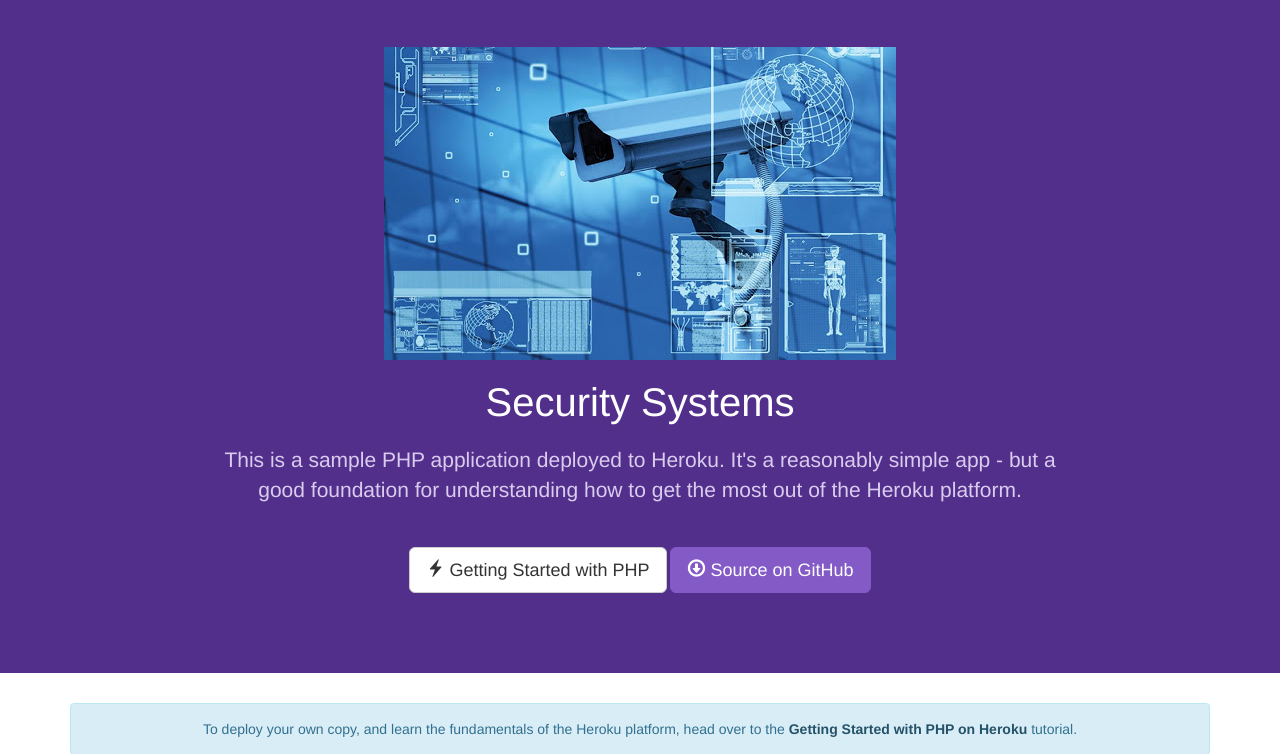
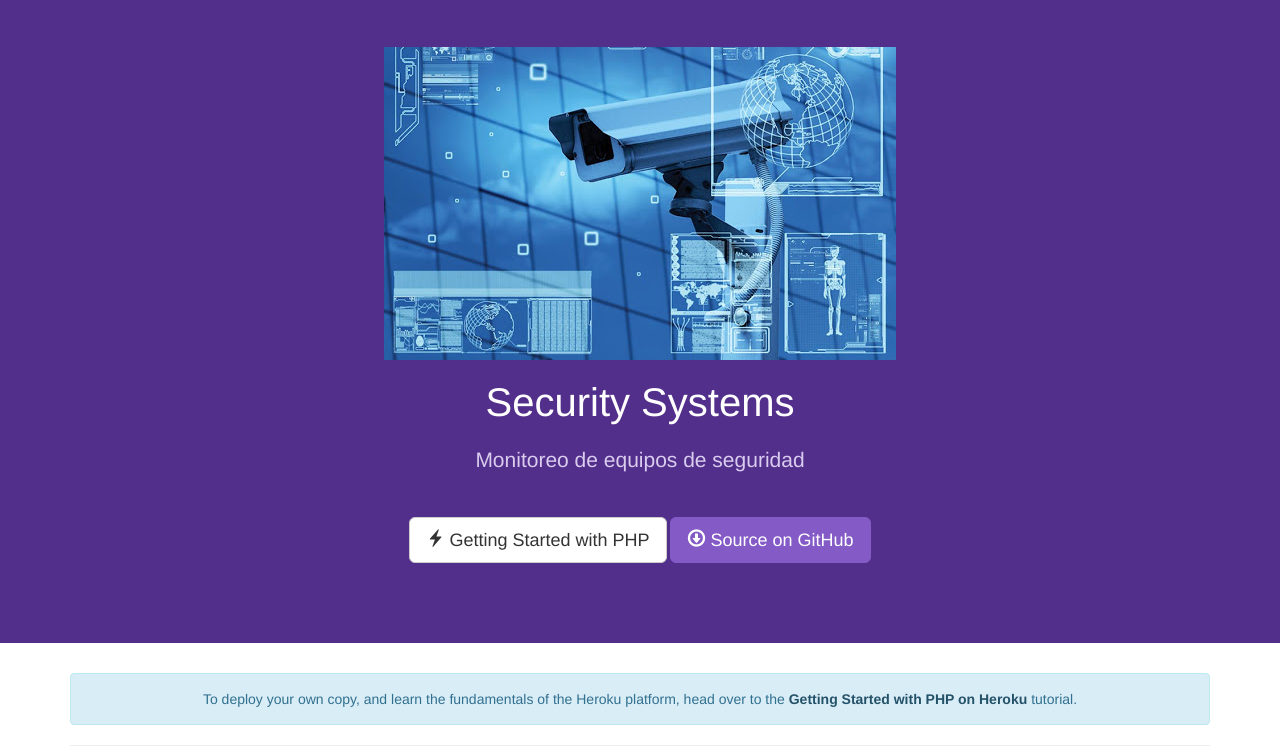
Before and after one commit to rafapa2310/rp23, a PHP site: template web/views/index.twig in a window 1280 px wide. Shown: the part 52-806 px from the top of the page. Run offline with PHP 8.4, Linux system fonts and the light colour scheme; the template is opened without the code that fills it, so the values that code supplies are empty; some libraries are stand-ins or nearby versions.

Commit message:
Cambio subtitulo

```diff
--- a/web/views/index.twig
+++ b/web/views/index.twig
@@ -7,7 +7,7 @@
       <img src="/images/logo1.png">
     </a>
     <h1>Security Systems</h1>
-    <p>This is a sample PHP application deployed to Heroku. It's a reasonably simple app - but a good foundation for understanding how to get the most out of the Heroku platform.</p>
+    <p>Monitoreo de equipos de seguridad</p>
     <a type="button" class="btn btn-lg btn-default" href="https://devcenter.heroku.com/articles/getting-started-with-php"><span class="glyphicon glyphicon-flash"></span> Getting Started with PHP</a>
     <a type="button" class="btn btn-lg btn-primary" href="https://github.com/heroku/php-getting-started"><span class="glyphicon glyphicon-download"></span> Source on GitHub</a>
   </div>
```
